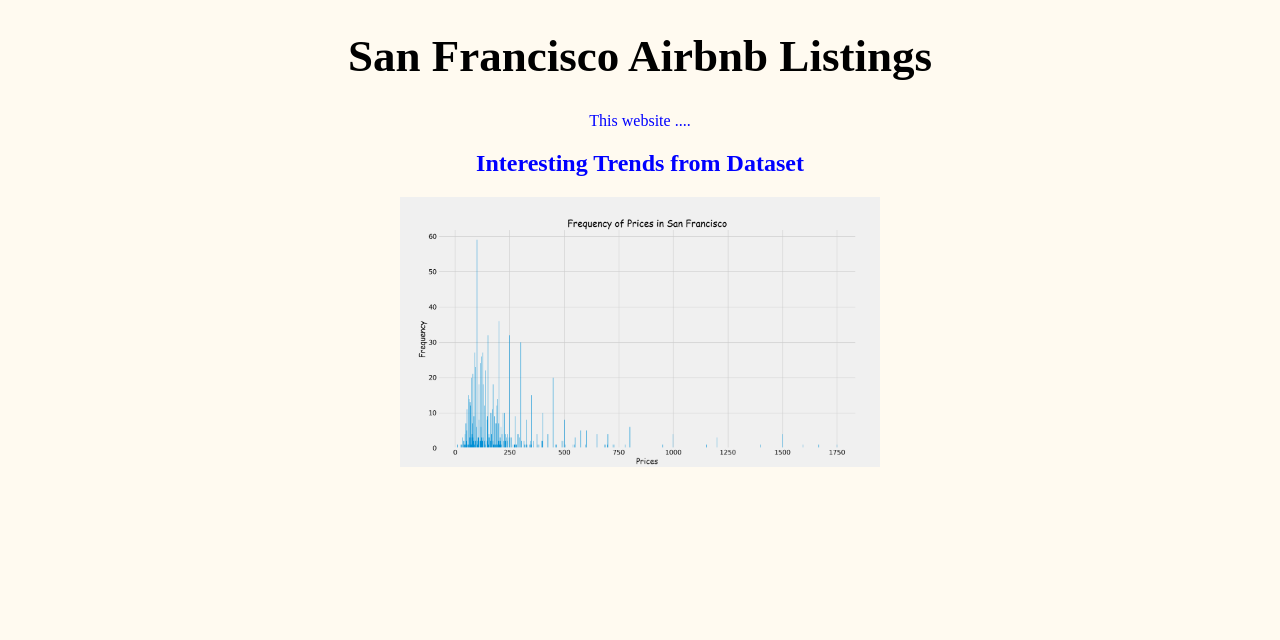
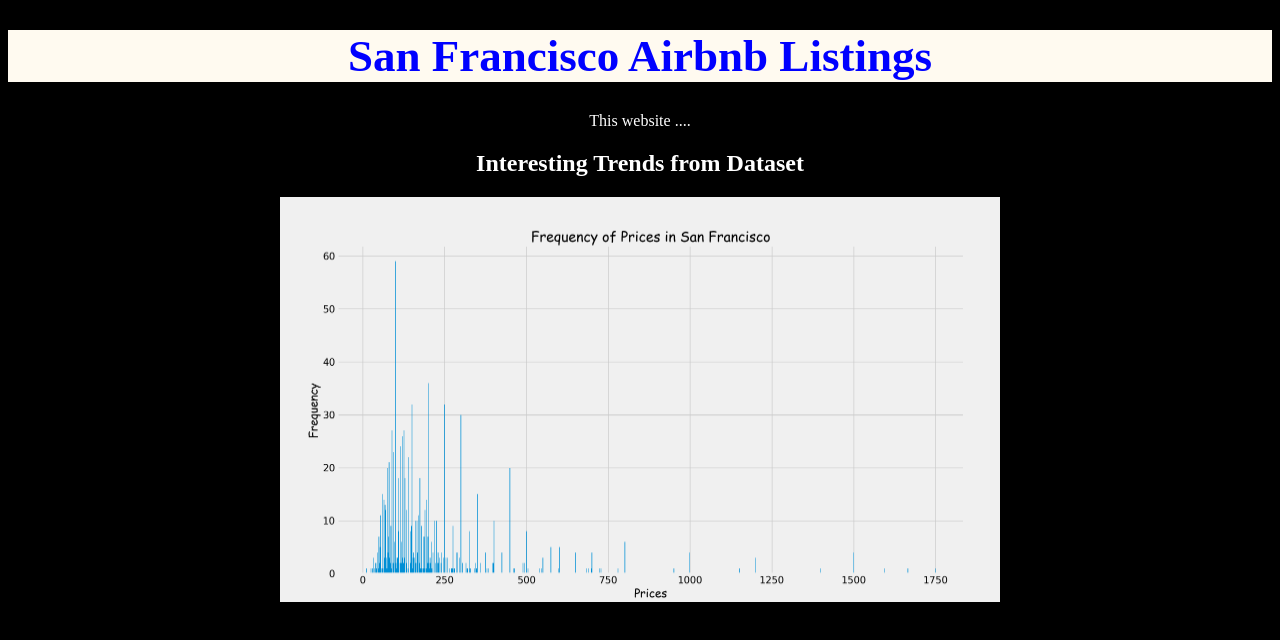
Before and after one commit to jgarcia525/sf-airbnb-optimizations, a plain HTML site: page index.html in a window 1280 px wide. Drawn offline with Linux system fonts and the light colour scheme; a web font is replaced by a local one.

Commit message:
changes to website

```diff
--- a/homepage-style.css
+++ b/homepage-style.css
@@ -1,13 +1,13 @@
 body {
-	background-color: floralwhite;
+	background-color: black;
+	color: white;
 	font-family: "custom font";
 	text-align: center;
-	color: blue;
 }
 
 h1 {
 	font-size: 45px;
-	color: black;
+	color: blue;
 	background-color: floralwhite;
 	text-align: center;
 }
--- a/index.html
+++ b/index.html
@@ -9,6 +9,6 @@
 		<h1>San Francisco Airbnb Listings </h1>
 		<p> This website ....</p>
 		<h2>Interesting Trends from Dataset</h2>
-		<img img width="480" height="270" src="img/frequency-of-prices.png">
+		<img img width="720" height="405" src="img/frequency-of-prices.png">
 	</body>
 </html>
```
